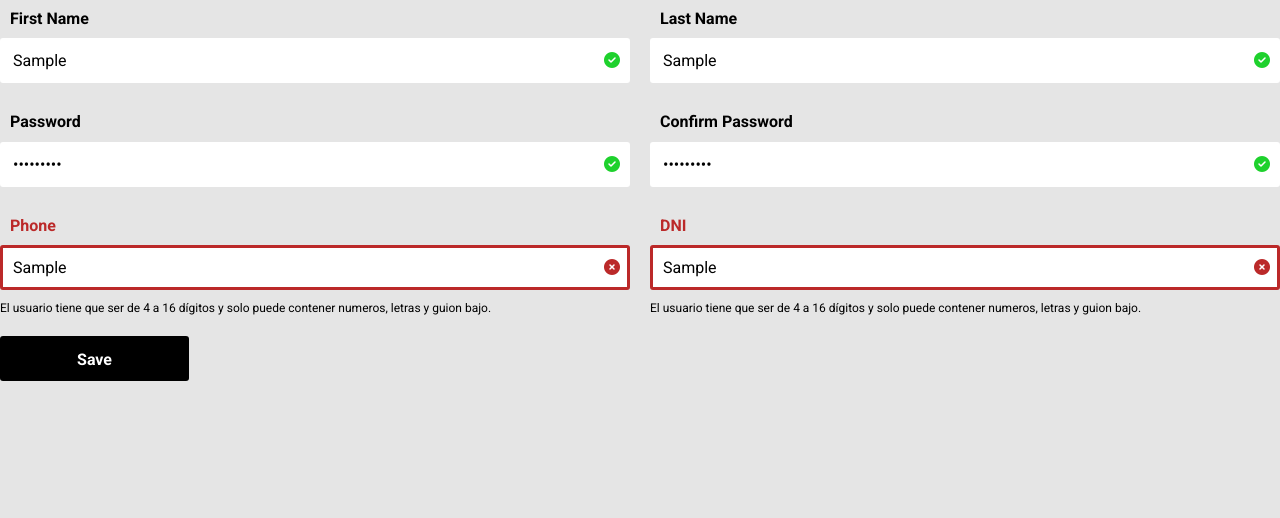
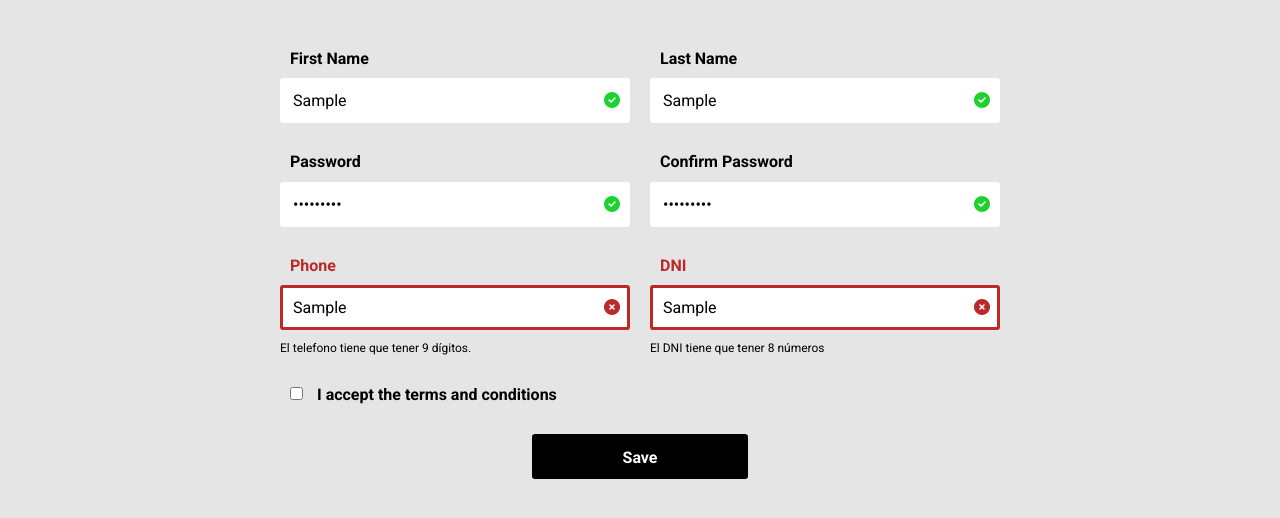
Before and after one commit to Thealaskage/Affiliates-Project, a plain HTML site: page index.html in a window 1280 px wide. Both pictures are taken after typing "Sample", "Sample", "Sample123", "Sample123", "Sample", "Sample" into the empty fields and a click on the button "Save". Drawn offline with nearby package versions, Linux system fonts and the light colour scheme; no server answers.

Commit message:
update 0.1

```diff
--- a/index.html
+++ b/index.html
@@ -10,6 +10,7 @@
 	<link href="https://fonts.googleapis.com/css2?family=Roboto:wght@400;700&display=swap" rel="stylesheet">
 </head>
 <body>
+    <main>
         <form class="formulario" id="affillier-form" action="">
             <!--First Name-->
             <div class="formulario__grupo" id="grupo__first-name">
@@ -45,7 +46,7 @@
                     <input class="formulario__input" type="password" id="password2" name="password2" placeholder=""/>
                     <i class="formulario__validacion-estado fas fa-times-circle"></i>
                 </div>
-            <p class="formulario__input-error">La contraseña tiene que ser de 4 a 12 dígitos.</p>
+                <p class="formulario__input-error">Las contraseñas no coinciden.</p>
             </div>
             <!--Phone-->
             <div class="formulario__grupo" id="grupo__phone">
@@ -54,7 +55,7 @@
                     <input class="formulario__input" type="text" id="phone" name="phone" placeholder="Phone"/>
                     <i class="formulario__validacion-estado fas fa-times-circle"></i>
                 </div>
-            <p class="formulario__input-error">El usuario tiene que ser de 4 a 16 dígitos y solo puede contener numeros, letras y guion bajo.</p>
+                <p class="formulario__input-error">El telefono tiene que tener 9 dígitos.</p>
             </div>
             <!--DNI-->
             <div class="formulario__grupo" id="grupo__DNI">
@@ -63,14 +64,30 @@
                     <input class="formulario__input" type="text" id="DNI" name="DNI" placeholder="DNI"/>
                     <i class="formulario__validacion-estado fas fa-times-circle"></i>
                 </div>
-            <p class="formulario__input-error">El usuario tiene que ser de 4 a 16 dígitos y solo puede contener numeros, letras y guion bajo.</p>
+                <p class="formulario__input-error">El DNI tiene que tener 8 números</p>
+            </div>
+            <!-- Grupo: Terminos y Condiciones -->
+			<div class="formulario__grupo" id="grupo__terms">
+				<label class="formulario__label">
+					<input class="formulario__checkbox" type="checkbox" name="terms" id="terms">
+					I accept the terms and conditions
+				</label>
 			</div>
 
+			<div class="formulario__mensaje" id="formulario__message">
+				<p><i class="fas fa-exclamation-triangle"></i> <b>Error:</b> Por favor rellena el formulario correctamente. </p>
+			</div>
 
+			<div class="formulario__grupo formulario__grupo-btn-enviar">
 				<button class="formulario__btn" id="btn-save-affillier">Save</button>
+				<p class="formulario__mensaje-exito" id="formulario__mensaje-exito">Formulario enviado exitosamente!</p>
+			</div>
 
         </form>
+
         <div id="affilliers-container"></div>
+    </main>
+
         <script type="module" src="index.js"></script>
         <script src="https://kit.fontawesome.com/2c36e9b7b1.js" crossorigin="anonymous"></script>
 </body>
--- a/index.js
+++ b/index.js
@@ -24,8 +24,8 @@ const inputs = document.querySelectorAll("#affillier-form input")
 //     });
 // });
 const expressions = {
-	firstName: /^[a-zA-ZÀ-ÿ\s]{1,40}$/, // Letras y espacios, pueden llevar acentos.
-    lastName: /^[a-zA-ZÀ-ÿ\s]{1,40}$/, // Letras y espacios, pueden llevar acentos.
+	firstName: /^[a-zA-ZÀ-ÿ\s]{1,16}$/, // Letras y espacios, pueden llevar acentos.
+    lastName: /^[a-zA-ZÀ-ÿ\s]{1,16}$/, // Letras y espacios, pueden llevar acentos.
     password: /^.{4,12}$/, // 4 a 12 digitos.
 	DNI: /^\d{8}$/, // 8 numeros.
 	phone: /^\d{9}$/ // 9 numeros.
@@ -42,7 +42,7 @@ const validateForm = (e) =>{
             validateField(expressions.password, e.target, "password");
         break;
         case "password2":
-            validateField(expressions.password, e.target, "password2");
+            validatePassword2();
         break;
         case "phone":
             validateField(expressions.phone, e.target, "phone");
@@ -68,6 +68,24 @@ const validateField = (expression, input, field) =>{
         document.querySelector(`#grupo__${field} .formulario__input-error`).classList.add("formulario__input-error-activo");
     }
 }
+const validatePassword2 = () => {
+    const inputPassword1 = document.getElementById("password");
+    const inputPassword2 = document.getElementById("password2");
+
+    if(inputPassword1.value !== inputPassword2.value){
+        document.getElementById(`grupo__password2`).classList.add("formulario__grupo-incorrecto");
+        document.getElementById(`grupo__password2`).classList.remove("formulario__grupo-correcto");
+        document.querySelector(`#grupo__password2 i`).classList.add("fa-times-circle");
+        document.querySelector(`#grupo__password2 i`).classList.remove("fa-check-circle");
+        document.querySelector(`#grupo__password2 .formulario__input-error`).classList.add("formulario__input-error-activo");
+    }else{
+        document.getElementById(`grupo__password2`).classList.remove("formulario__grupo-incorrecto");
+        document.getElementById(`grupo__password2`).classList.add("formulario__grupo-correcto");
+        document.querySelector(`#grupo__password2 i`).classList.add("fa-check-circle");
+        document.querySelector(`#grupo__password2 i`).classList.remove("fa-times-circle");
+        document.querySelector(`#grupo__password2 .formulario__input-error`).classList.remove("formulario__input-error-activo");
+    }
+}
 inputs.forEach((input) => {
     input.addEventListener("keyup", validateForm);
     input.addEventListener("blur", validateForm)
```
Also changed, not shown: css/estilos.css (line endings or trailing spaces). Lines whose indentation alone changed are shown as unchanged.
